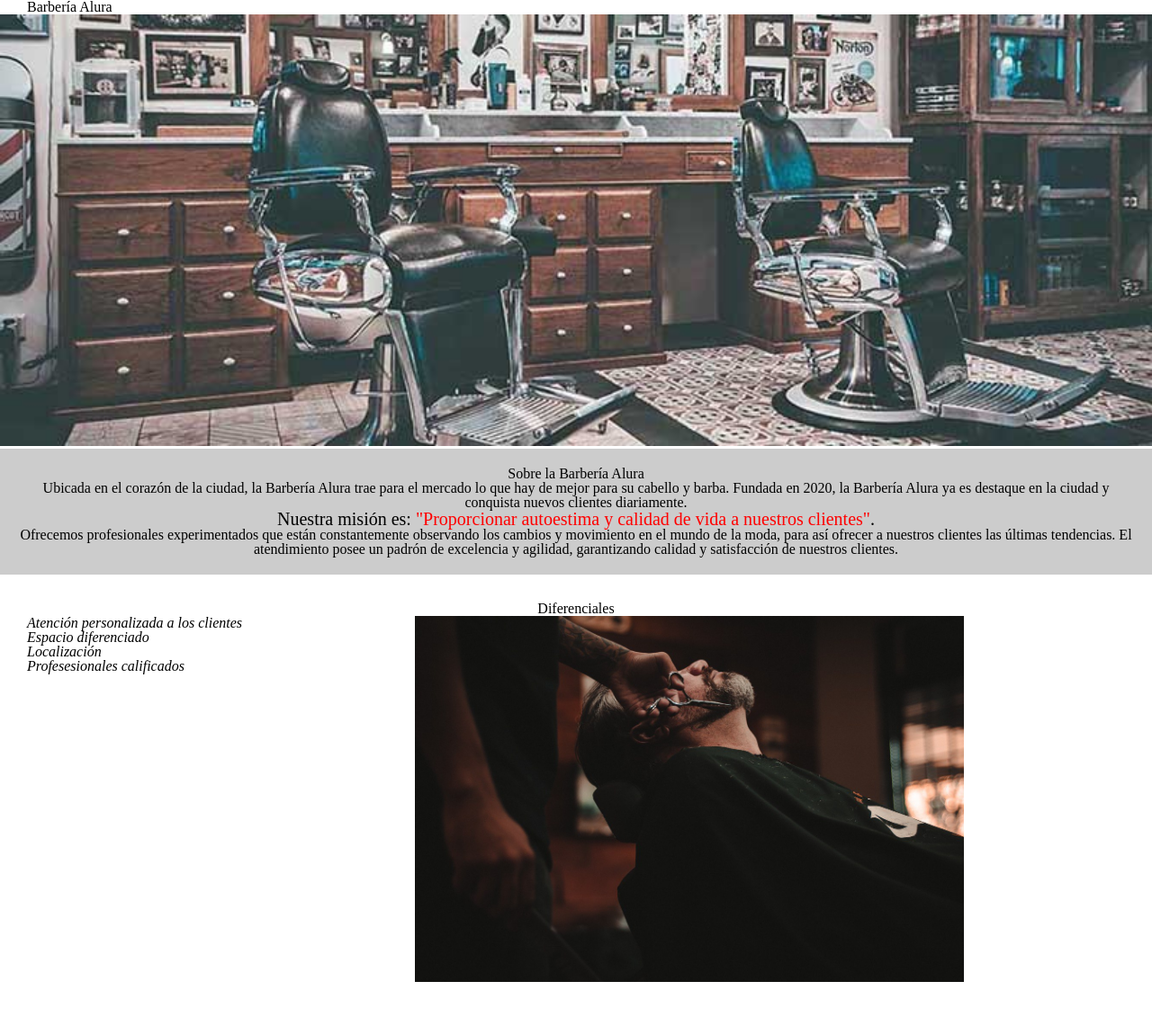
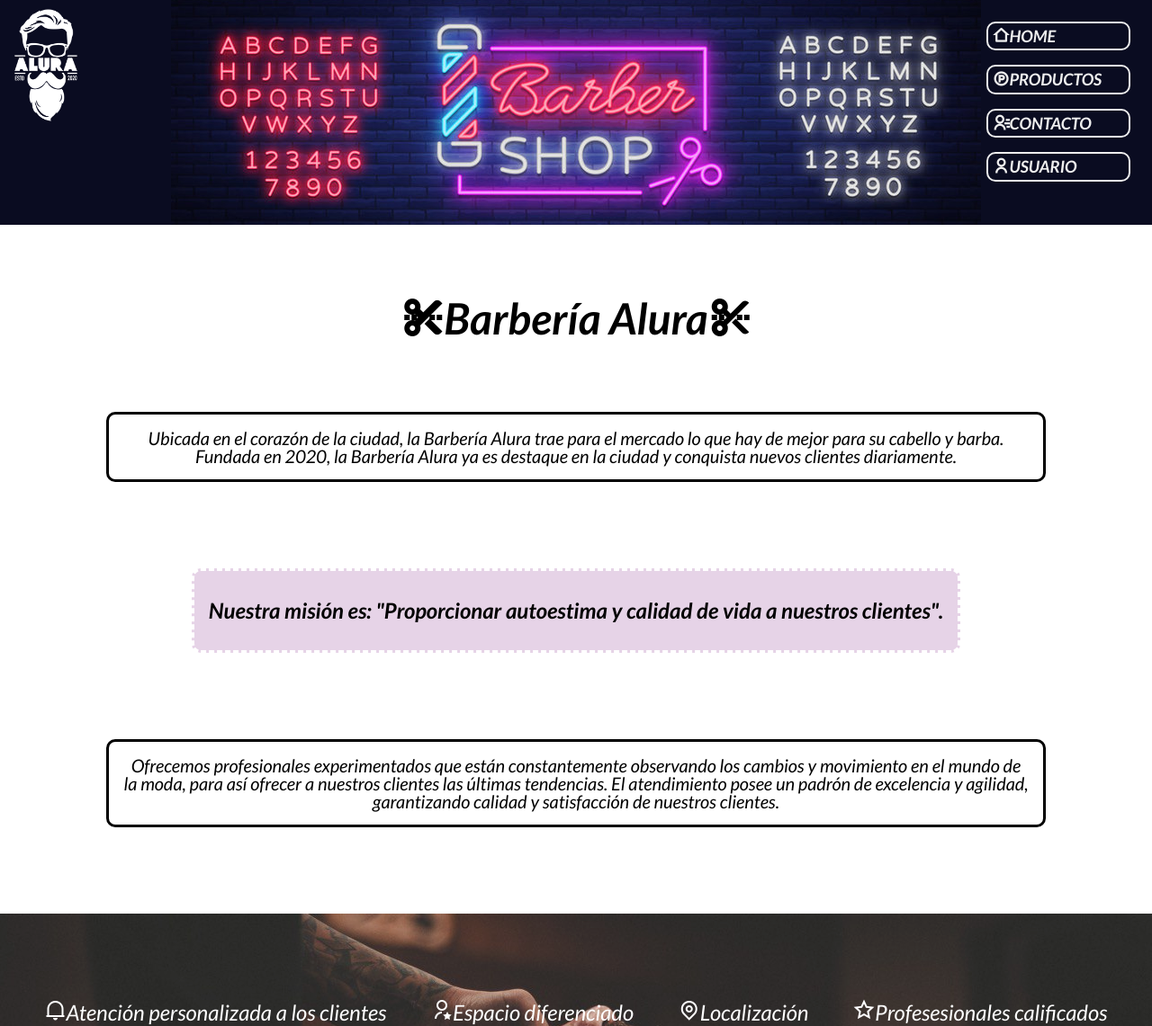
Before and after one commit to ezestom/Oracle-Alura-One, a plain HTML site: page HTML5_cursos-1/1_barberia_alura/index.html in a window 1280 px wide. Shown: the top 1141 px of the page at 90% size. Drawn offline with nearby package versions, Linux system fonts and the light colour scheme.

Commit message:
add changes to barbershop

```diff
--- a/HTML5_cursos-1/1_barberia_alura/CSS/productos.css
+++ /dev/null
@@ -1,192 +0,0 @@
-
-@import url('https://fonts.googleapis.com/css2?family=Lato:ital,wght@1,400;1,700&display=swap');
-body{
-	font-family: 'Lato', sans-serif;
-	max-width: 100vw;
-	height: 100vh;
-	display: flex;
-	flex-direction: column;
-	justify-content: space-between;
-}
-header {
-	background-image: url(../img/tips-banner-desktop.jpg);
-	background-color: #0a0c21;
-	background-size: auto;
-	background-repeat: no-repeat;
-	background-position: center;
-	height: 100%;
-
-}
-
-.caja{
-	width: 100%;
-	/* position: relative; */
-	/* margin: 0 auto; */
-	display: flex;
-	align-items: center;
-	justify-content: space-between;
-	padding-top: 1% ;
-}
-h1{
-	display: grid;
-	place-items: center;
-}
-
-h1 img{
-	max-width: 50%;
-
-}
-nav{
-	padding-right: 5%;
-	width: 100%;
-
-}
-nav ul{
-	list-style: none;
-	width: 100%;
-	display: flex;
-	align-items: center;
-	justify-content: end;
-
-}
-nav ul li{
-	width: auto;
-	margin: 0 10px;
-	display: flex;
-	align-items: center;
-}
-nav a{
-	background-color: #0a0c21;
-	width: 100%;
-	color:#eeeeee ;
-	font-weight: bold;
-	font-size: 1.15rem;
-	text-decoration: none;
-	text-transform: uppercase;
-	display: flex;
-	align-items: center;
-	border: 2px solid #eeeeee;
-	border-radius: 10px;
-	padding: 5px;
-}
-
-
-nav a:hover{
-	color: #f378ff;
-	border: 2px solid #f378ff;
-	border-radius: 10px;
-}
-nav a:active{
-	color: #088c19;
-	border: 2px solid #088c19;
-	border-radius: 10px;
-}
-
-.productos{
-	width: 100%;
-	display: flex;
-	justify-content: center;
-	align-items: center;
-	display: flex;
-	flex-wrap: wrap;
-
-}
-
-.productos li{
-	text-align: center;
-	width: 300px;
-	margin: 1%;
-	padding: 30px 20px;
-	box-sizing: border-box;
-	border: 3px solid #000000;
-	border-radius: 10px;
-}
-
-.productos li:hover{
-	border: 3px solid #f378ff;
-	transform: scale(1.02);
-	transition: all 0.2s ease-in-out;
-}
-.productos li:active{
-	border-color:#088c19;
-}
-
-.productos h2{
-	font-size: 30px;
-	font-weight: bold;
-}
-h2 img{
-	max-width:100%;
-}
-
-
-.producto-descripcion{
-	font-size: 18px;
-}
-
-.producto-precio{
-	font-size: 20px;
-	font-weight: bold;
-	margin-top:10px;
-}
-
-footer{
-	text-align: center;
-	background: url(../img/bg.jpg);
-	padding:  1% 0;
-	width: 100%;
-}
-footer img{
-	width: 5%;
-}
-
-.copyright{
-	color:#FFFFFF;
-	font-size: 13px;
-}
-
-@media screen and (max-width: 641px){
-
-	.productos li{
-		width: 90%;
-		margin: 5%;
-	}
-	.productos li h2{
-		font-size: 20px;
-	}
-	.producto-descripcion{
-		font-size: 16px;
-	}
-	.producto-precio{
-		font-size: 18px;
-	}
-	footer img{
-		width: 10%;
-	}
-	footer p{
-		font-size: 12px;
-	}
-}
-
-@media screen and (max-width: 1625px) {
-	.caja{
-		flex-direction: column;
-		align-items: flex-start;
-	}
-	nav{
-		padding: 0;
-	}
-	nav ul{
-		flex-direction: column;
-		justify-content: center;
-		align-items: flex-start;
-		padding-left: 1%;
-	}
-	nav li{
-		padding: .5% 0;
-	}
-	nav a{
-		font-size: 18px;
-	}
-
-}
--- /dev/null
+++ b/HTML5_cursos-1/1_barberia_alura/CSS/style-contacto.css
@@ -0,0 +1,80 @@
+/* Estilo para formulario */
+
+main {
+	margin: 3rem 0;
+
+	display: flex;
+	justify-content: center;
+	align-items: center;
+	width: 100%;
+}
+
+h2{
+   text-align: center;
+   font-size: 3rem;
+   font-weight: bold;
+   padding-block: 2rem;
+   display: flex;
+}
+
+form,
+textarea {
+	display: flex;
+	flex-direction: column;
+	justify-content: center;
+	align-items: center;
+	border: 2px solid #ebe8e8;
+	border-radius: 10px;
+	padding: 1rem 2rem;
+	max-width: 300px;
+	margin: 0 auto;
+}
+textarea {
+   width: 220px;
+   height: 100px;
+   resize: none;
+}
+
+/* Estilo para etiquetas */
+form label {
+	display: block;
+	margin: 0.15rem 0;
+}
+
+/* Estilo para entradas de texto */
+form input[type="text"],
+form input[type="email"],
+form input[type="tel"],
+form input[type="textarea"] {
+	width: 100%;
+	padding: 0.50rem;
+	margin-bottom: 1rem;
+	border-radius: 5px;
+	border: 2px solid #ebe8e8;
+	font-size: 1rem;
+}
+
+/* Estilo para botones */
+form button {
+	background-color: #008cba;
+	color: white;
+	padding: 1rem;
+	border: none;
+	border-radius: 5px;
+	cursor: pointer;
+	font-size: 1rem;
+	margin-top: 1rem;
+	transition: all 0.2s ease-in-out;
+}
+
+form button:hover {
+	background-color: #006b8f;
+}
+
+.contactar {
+   margin: 1rem 0;
+	background-color: #ebe8e8;
+	width: 100%;
+	padding: 0.75rem;
+	border-radius: 5px;
+}
--- /dev/null
+++ b/HTML5_cursos-1/1_barberia_alura/CSS/style-home.css
@@ -0,0 +1,70 @@
+main{
+   width: 100%;
+   display: flex;
+   flex-direction: column;
+   align-items: center;
+   justify-content: center;
+}
+.titulo-centralizado{
+   text-align: center;
+   font-size: 3rem;
+   font-weight: bold;
+   padding-block: 2rem;
+   justify-content: center;
+   display: flex;
+}
+.principal{
+   max-width: 75ch;
+   text-align: center;
+   font-size: 1.5rem;
+   display: flex;
+   flex-direction: column;
+   align-items: center;
+   justify-content: center;
+   font-weight: 500;
+   margin: 3rem 0;
+}
+.principal > p{
+   padding: 1rem;
+   font-size: 1.25rem;
+   font-weight: 500;
+   padding-block: 1rem;
+   border: 3px solid black;
+   border-radius: 10px;
+   margin: 3rem 0;
+
+}
+#mision{
+   font-size: 1.5rem;
+   padding-block: 2rem;
+   font-weight: 700;
+   border: 3px dashed white;
+   background-color: #e6d3e7;
+   border-radius: 10px;
+}
+.ofrecemos{
+   font-size: .75rem;
+   border-radius: 10px;
+   display: block;
+}
+
+
+.diferenciales{
+   background-image: url("../img/diferenciales.jpg");
+   filter: opacity(90%);
+   background-size: cover;
+   background-repeat: no-repeat;
+   height: 35vh;
+   width: 100%;
+   color: white;
+   font-size: 1.5rem;
+   display: flex;
+
+}
+.ul-diferenciales{
+   display: flex;
+   justify-content: space-evenly;
+   align-items: center;
+   width: 100%;
+   padding-bottom: 5%;
+}
--- a/HTML5_cursos-1/1_barberia_alura/CSS/style.css
+++ b/HTML5_cursos-1/1_barberia_alura/CSS/style.css
@@ -1,48 +1,176 @@
-.titulo-principal{
-   padding-left: 30px;
+
+@import url('https://fonts.googleapis.com/css2?family=Lato:ital,wght@1,400;1,700&display=swap');
+body{
+	font-family: 'Lato', sans-serif;
+	max-width: 100vw;
+	height: 100vh;
+	display: flex;
+	flex-direction: column;
+	justify-content: space-between;
+}
+header {
+	background-image: url(../img/tips-banner-desktop.jpg);
+	background-color: #0a0c21;
+	background-size: auto;
+	background-repeat: no-repeat;
+	background-position: center;
+	min-height: 250px;
+
 }
 
-#banner{
-   width:100%;
+.caja{
+	width: 100%;
+	display: flex;
+	align-items: center;
+	justify-content: space-between;
 }
 
-.principal{
-   background: #CCCCCC;
-   padding: 20px;
+
+h1 img{
+	position: absolute;
+	top: 0;
+	left: 0;
+	width: 8%;
+
 }
 
-.titulo-centralizado{
-   text-align: center;
+nav ul{
+	list-style: none;
+	width: auto;
+	display: flex;
+	flex-direction: column;
+	align-items: center;
+	position: absolute;
+	right: 1rem;
+	top: 1rem;
+
+}
+nav ul li{
+	margin: .5rem;
+	display: flex;
+	align-items: center;
+	width: 10rem;
+
+}
+nav a{
+	background-color: #0a0c21;
+	width: 100%;
+	color:#eeeeee ;
+	font-weight: bold;
+	font-size: 1.15rem;
+	text-decoration: none;
+	text-transform: uppercase;
+	display: flex;
+	align-items: center;
+	border: 2px solid #eeeeee;
+	border-radius: 10px;
+	padding: 5px;
 }
 
-p{
-   text-align: center;
+
+nav a:hover{
+	color: #f378ff;
+	border: 2px solid #f378ff;
+	border-radius: 10px;
+}
+nav a:active{
+	color: #088c19;
+	border: 2px solid #088c19;
+	border-radius: 10px;
+}
+h2{
+	font-size: 3rem;
+	font-weight: bold;
+	padding-block: 2rem;
+	display: flex;
+	justify-content: center;
+	width: 100%;
 }
 
-em strong{
-   color:red;
+
+.productos{
+	margin: 3rem 0;
+	width: 100%;
+	display: flex;
+	justify-content: center;
+	align-items: center;
+	display: flex;
+	flex-wrap: wrap;
+	cursor: pointer;
 }
 
-#mision{
-   font-size: 20px;
+.productos li{
+	text-align: center;
+	width: 300px;
+	margin: 1%;
+	padding: 30px 20px;
+	box-sizing: border-box;
+	border: 3px solid #000000;
+	border-radius: 10px;
 }
 
-.diferenciales{
-   background: #FFFFFF;
-   padding: 30px;
+.productos li:hover{
+	border: 3px solid #f378ff;
+	transform: scale(1.02);
+	transition: all 0.2s ease-in-out;
+}
+.productos li:active{
+	border-color:#088c19;
 }
 
-.items{
-   font-style: italic;
+.productos h2{
+	font-size: 30px;
+	font-weight: bold;
+}
+h2 img{
+	max-width:100%;
 }
 
-ul{
-   display: inline-block;
-   vertical-align: top;
-   width: 20%;
-   margin-right: 15%;
+
+.producto-descripcion{
+	font-size: 18px;
 }
 
-.imagenDiferenciales{
-   width: 50%;
+.producto-precio{
+	font-size: 20px;
+	font-weight: bold;
+	margin-top:10px;
 }
+
+footer{
+	text-align: center;
+	background: url(../img/bg.jpg);
+	padding:  1% 0;
+	width: 100%;
+}
+footer img{
+	width: 5%;
+}
+
+.copyright{
+	color:#FFFFFF;
+	font-size: 13px;
+}
+
+@media screen and (max-width: 641px){
+
+	.productos li{
+		width: 90%;
+		margin: 5%;
+	}
+	.productos li h2{
+		font-size: 20px;
+	}
+	.producto-descripcion{
+		font-size: 16px;
+	}
+	.producto-precio{
+		font-size: 18px;
+	}
+	footer img{
+		width: 10%;
+	}
+	footer p{
+		font-size: 12px;
+	}
+}
--- a/HTML5_cursos-1/1_barberia_alura/index.html
+++ b/HTML5_cursos-1/1_barberia_alura/index.html
@@ -1,22 +1,35 @@
 <!DOCTYPE html>
 <html lang="en">
 <head>
-		<meta charset="UTF-8" />
-		<meta http-equiv="X-UA-Compatible" content="IE=edge" />
-		<meta name="viewport" content="width=device-width, initial-scale=1.0" />
-		<link rel="stylesheet" href="CSS/reset.css" />
-		<link rel="stylesheet" href="./css/style.css" />
-		<title>Barberia Alura</title>
+   <meta charset="UTF-8">
+   <meta http-equiv="X-UA-Compatible" content="IE=edge">
+   <meta name="viewport" content="width=device-width, initial-scale=1.0">
+   <link rel="stylesheet" href="CSS/reset.css">
+	<link rel="stylesheet" href="css/style.css">
+   <link rel="stylesheet" href="./css/style-home.css">
+   <link href="https://cdn.jsdelivr.net/npm/remixicon@2.2.0/fonts/remixicon.css" rel="stylesheet">
+   <title>Barbería Alura</title>
 </head>
 <body>
     <header>
-			<h1 class="titulo-principal">Barbería Alura</h1>
+        <h1><img src="img/logo-blanco.png"></h1>
+        <div class="caja">
+            <nav>
+                <ul>
+                    <li><a href="index.html"><i class="ri-home-2-line"></i>Home</a></li>
+                    <li><a href="productos.html"><i class="ri-product-hunt-line"></i>Productos</a></li>
+                    <li><a href="contacto.html"><i class="ri-contacts-line"></i>Contacto</a></li>
+						  <li> <a href="#"><i class="ri-user-line"></i>Usuario</a></li>
+                </ul>
+            </nav>
+        </div>
     </header>
 
-		<img id="banner" src="./img/banner.jpg" />
+
+    <main>
 
 		<div class="principal">
-			<h2 class="titulo-centralizado">Sobre la Barbería Alura</h2>
+			<h2 class="titulo-centralizado"><i class="ri-scissors-cut-fill"></i>Barbería Alura<i class="ri-scissors-cut-line"></i></h2>
 
 			<p>
 				Ubicada en el corazón de la ciudad, la
@@ -27,16 +40,14 @@
 			</p>
 
 			<p id="mision">
-				<em
-					>Nuestra misión es:
+				<em>Nuestra misión es:
 					<strong
 						>"Proporcionar autoestima y calidad de vida a nuestros
 						clientes"</strong
-					>.</em
-				>
+					>.</em>
 			</p>
 
-			<p>
+			<p class="ofrecemos">
 				Ofrecemos profesionales experimentados que están constantemente
 				observando los cambios y movimiento en el mundo de la moda, para
 				así ofrecer a nuestros clientes las últimas tendencias. El
@@ -46,16 +57,26 @@
 		</div>
 
 		<div class="diferenciales">
-			<h3 class="titulo-centralizado">Diferenciales</h3>
 
-			<ul>
-				<li class="items">Atención personalizada a los clientes</li>
-				<li class="items">Espacio diferenciado</li>
-				<li class="items">Localización</li>
-				<li class="items">Profesesionales calificados</li>
+			<ul class="ul-diferenciales">
+				<li class="items"><i class="ri-notification-2-line"></i>Atención personalizada a los clientes</li>
+
+				<li class="items"><i class="ri-user-star-line"></i>Espacio diferenciado</li>
+
+				<li class="items"><i class="ri-map-pin-line"></i>Localización</li>
+
+				<li class="items"><i class="ri-star-line"></i>Profesesionales calificados</li>
 			</ul>
 
-			<img src="./img/diferenciales.jpg" class="imagenDiferenciales" />
+
 		</div>
+
+    </main>
+
+
+    <footer>
+        <img src="img/logo-blanco.png">
+        <p class="copyright">&copy Copyright Barbería Alura - 2020</p>
+    </footer>
 </body>
 </html>
```
Also changed, not shown: HTML5_cursos-1/1_barberia_alura/contacto.html (added, +87 -0 lines), HTML5_cursos-1/1_barberia_alura/productos.html (+4 -2 lines), HTML5_cursos-1/1_barberia_alura/img/New notification (1).png (added), HTML5_cursos-1/1_barberia_alura/img/Privacy and encryption details.png (added). Lines whose indentation alone changed are shown as unchanged.
